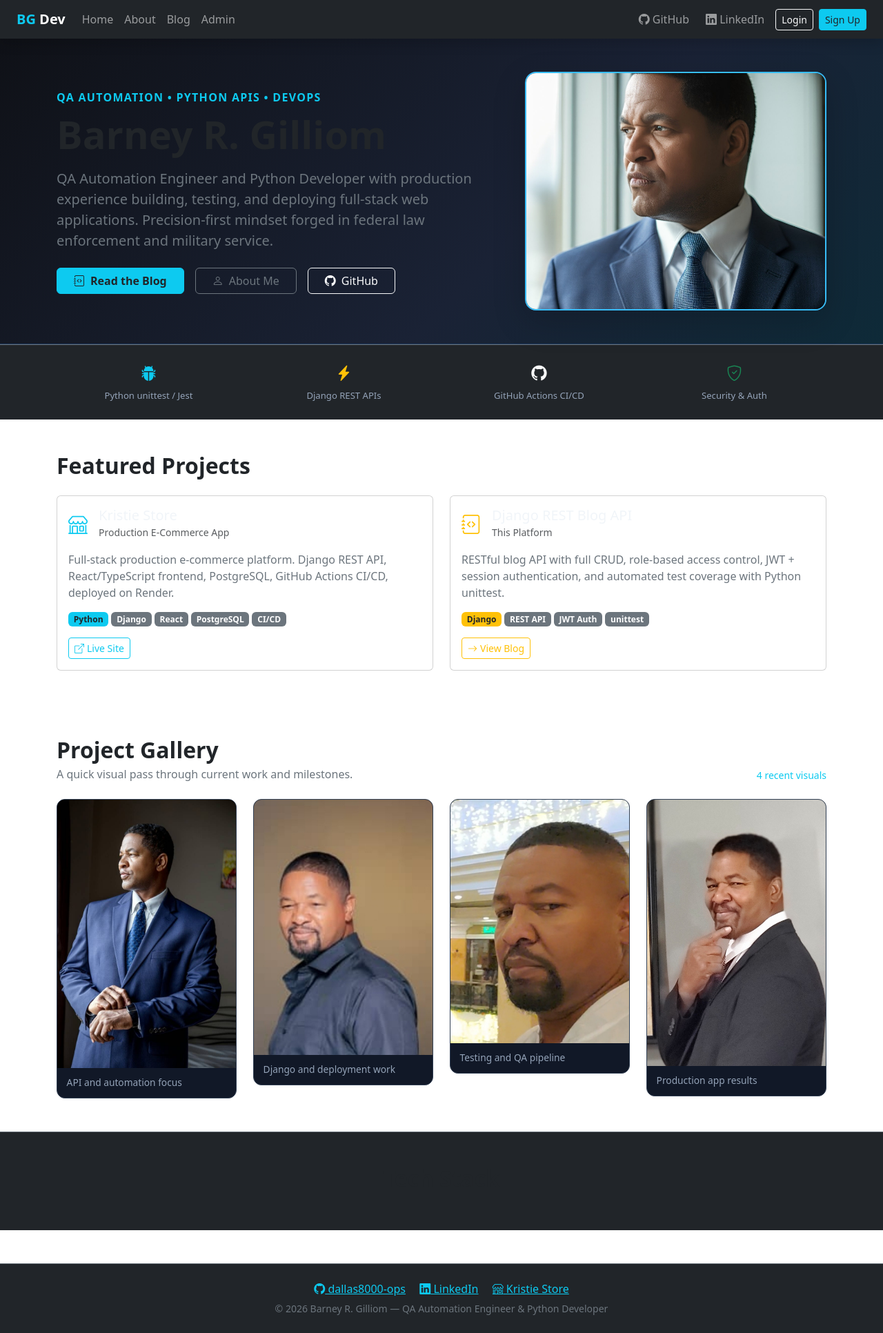
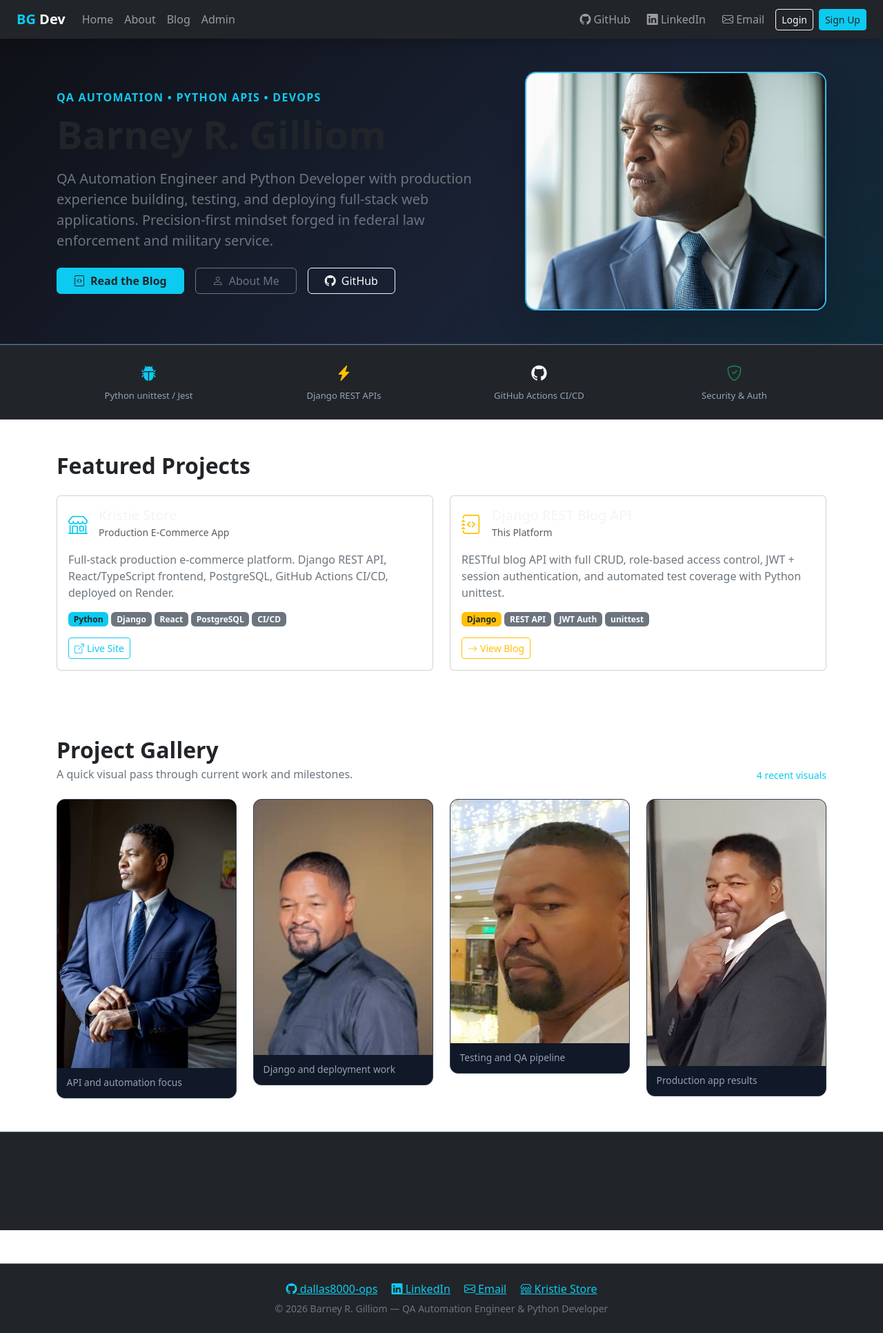
Before and after one commit to dallas8000-ops/BLOG-2, a Django app: template templates/pages/home.html in a window 1280 px wide. Shown: the whole page at 69% size. Run offline with Django 3.2, Linux system fonts and the light colour scheme; the template is opened without the code that fills it, so the values that code supplies are empty.

Commit message:
Add email link to navbar and footer

```diff
--- a/templates/base.html
+++ b/templates/base.html
@@ -31,6 +31,9 @@
                     <li class="nav-item">
                         <a class="nav-link" href="https://linkedin.com/in/barney-gilliom-959981337" target="_blank"><i class="bi bi-linkedin"></i> LinkedIn</a>
                     </li>
+                    <li class="nav-item">
+                        <a class="nav-link" href="mailto:contact@gilliomfrontlinedigital.com"><i class="bi bi-envelope"></i> Email</a>
+                    </li>
                     {% if user.is_authenticated %}
                         <li class="nav-item">
                             <span class="nav-link text-light"><i class="bi bi-person-check"></i> {{ user.username }}</span>
@@ -62,6 +65,7 @@
             <p class="mb-1">
                 <a href="https://github.com/dallas8000-ops" target="_blank" class="text-info me-3"><i class="bi bi-github"></i> dallas8000-ops</a>
                 <a href="https://linkedin.com/in/barney-gilliom-959981337" target="_blank" class="text-info me-3"><i class="bi bi-linkedin"></i> LinkedIn</a>
+                <a href="mailto:contact@gilliomfrontlinedigital.com" class="text-info me-3"><i class="bi bi-envelope"></i> Email</a>
                 <a href="https://kristie-store.onrender.com" target="_blank" class="text-info"><i class="bi bi-shop"></i> Kristie Store</a>
             </p>
             <small>&copy; 2026 Barney R. Gilliom &mdash; QA Automation Engineer &amp; Python Developer</small>
```
